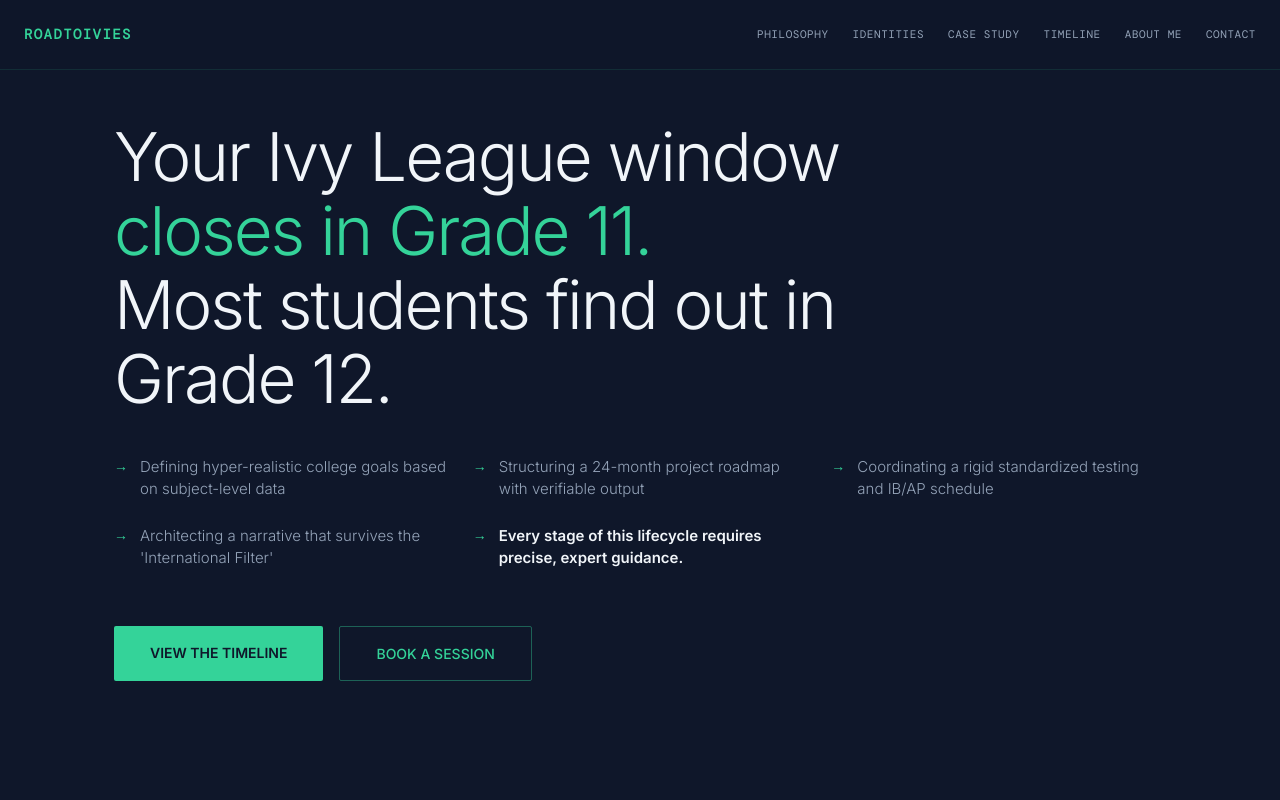
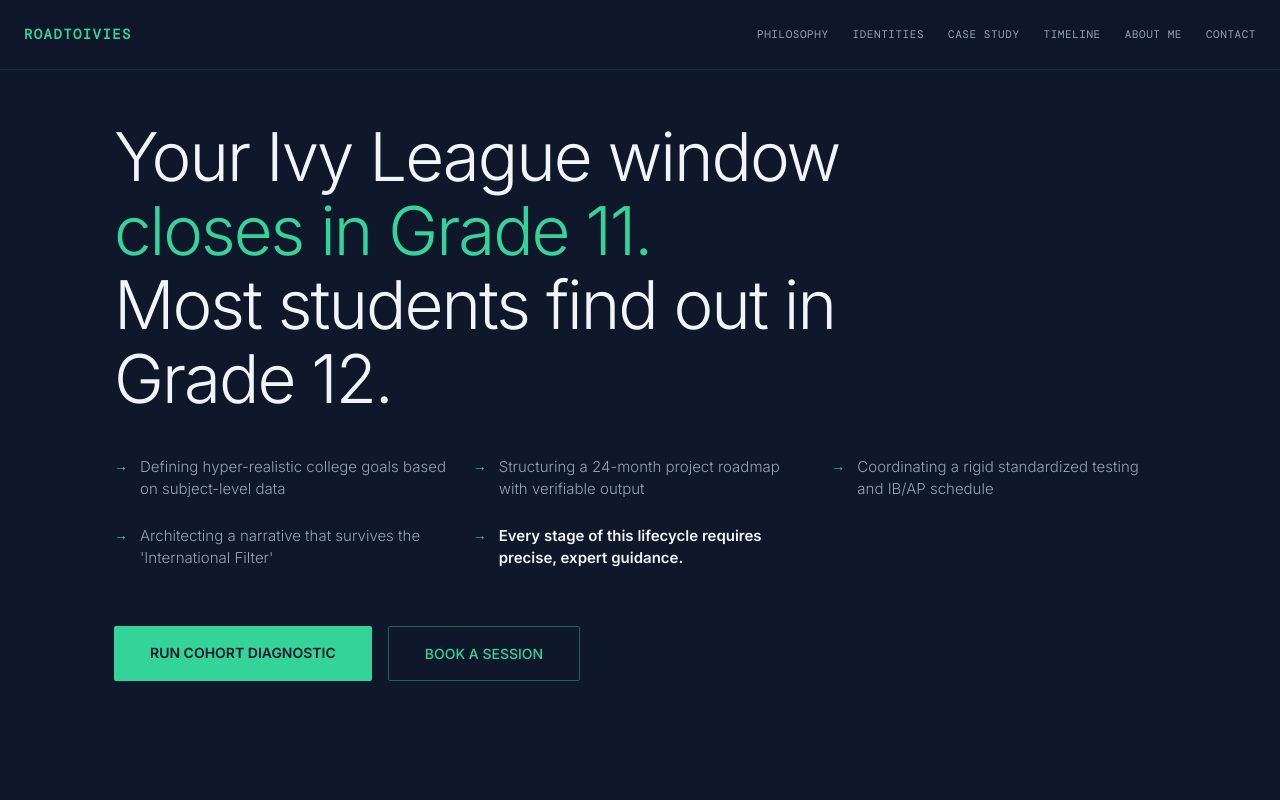
Before and after one commit to skrt-apps/admissions-site, a React (Vite) app: page / in a window 1280 px wide. Shown: the top 800 px of the page. Built offline with nearby package versions, Linux system fonts and the light colour scheme.

Commit message:
Update links in App.jsx for new diagnostic feature

```diff
--- a/src/App.jsx
+++ b/src/App.jsx
@@ -259,8 +259,8 @@ export default function App() {
             ))}
           </div>
           <div style={{ display: "flex", gap: "1rem", flexWrap: "wrap" }}>
-            <a href="#timeline" style={{ display: "inline-block", padding: "16px 36px", background: "#34d399", color: "#0f172a", fontWeight: 600, fontSize: "14px", textDecoration: "none", borderRadius: "2px" }}>VIEW THE TIMELINE</a>
-            <a href="#contact" style={{ display: "inline-block", padding: "16px 36px", background: "transparent", color: "#34d399", fontWeight: 500, fontSize: "14px", textDecoration: "none", borderRadius: "2px", border: "1px solid rgba(52,211,153,0.4)" }}>BOOK A SESSION</a>
+          <a href="/diagnostic.html" style={{ display: "inline-block", padding: "16px 36px", background: "#34d399", color: "#0f172a", fontWeight: 600, fontSize: "14px", textDecoration: "none", borderRadius: "2px" }}>RUN COHORT DIAGNOSTIC</a>
+          <a href="#contact" style={{ display: "inline-block", padding: "16px 36px", background: "transparent", color: "#34d399", fontWeight: 500, fontSize: "14px", textDecoration: "none", borderRadius: "2px", border: "1px solid rgba(52,211,153,0.4)" }}>BOOK A SESSION</a>
           </div>
         </FadeIn>
       </section>
```
